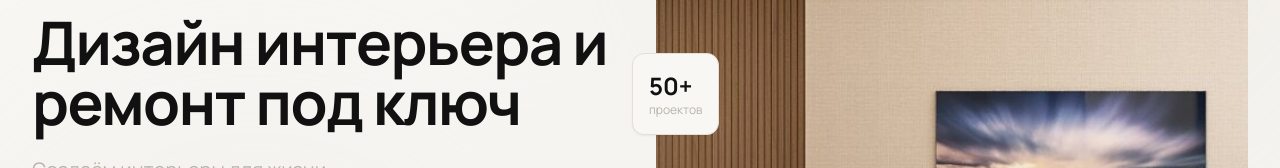
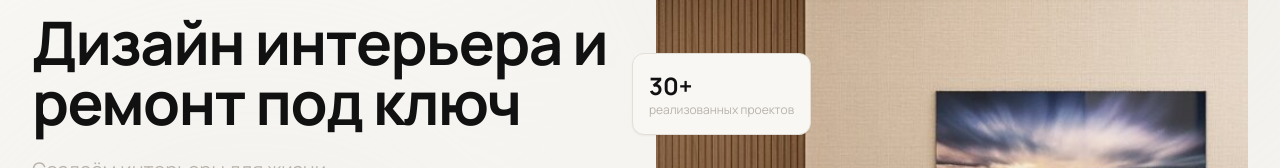
Before and after one commit to artrubinchik/DERZAi, a Next.js app: page / in a window 1280 px wide. Shown: the part 346-514 px from the top of the page. Built offline with nearby package versions, Linux system fonts and the light colour scheme; no server answers.

Commit message:
Update Hero component layout and statistics

```diff
--- a/components/Hero.tsx
+++ b/components/Hero.tsx
@@ -94,7 +94,7 @@ export default function Hero({ onQuizOpen }: HeroProps) {
             className="relative opacity-0-init animate-fade-up"
             style={{ animationDelay: "200ms" }}
           >
-            <div className="relative h-[520px] md:h-[620px] rounded-2xl overflow-hidden bg-warm">
+            <div className="relative h-[2000px] md:h-[620px] rounded-2xl overflow-hidden bg-warm">
               {/* Placeholder when no image */}
              <div className="absolute inset-0 flex items-end p-8 bg-gradient-to-t from-black/40 to-transparent">
                 <div className="text-white">
@@ -115,8 +115,8 @@ export default function Hero({ onQuizOpen }: HeroProps) {
 
             {/* Floating stat */}
             <div className="absolute -left-6 top-1/3 bg-off-white border border-line rounded-xl p-4 shadow-sm">
-              <p className="text-2xl font-bold text-black">50+</p>
-              <p className="text-xs text-gray">проектов</p>
+              <p className="text-2xl font-bold text-black">30+</p>
+              <p className="text-xs text-gray">реализованных проектов</p>
             </div>
             <div className="absolute -right-4 bottom-16 bg-black rounded-xl p-4 shadow-sm">
               <p className="text-2xl font-bold text-off-white">13+</p>
```
